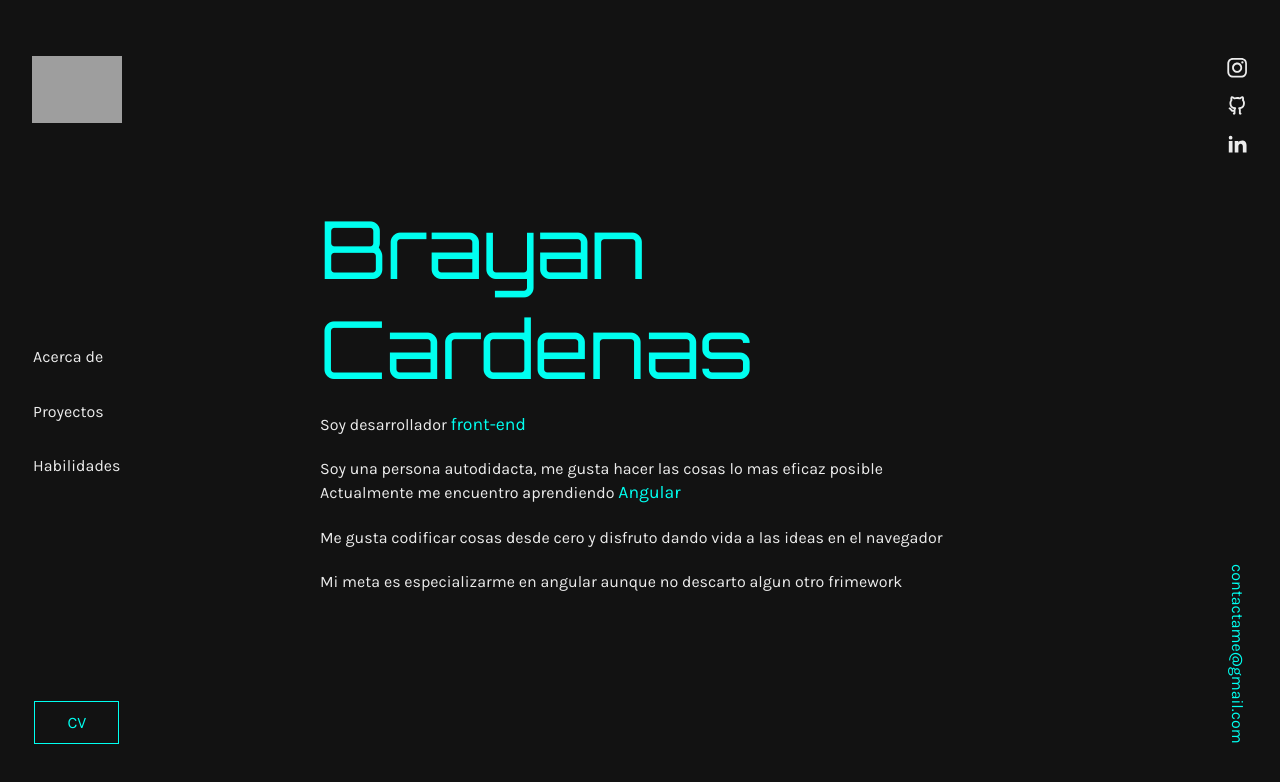
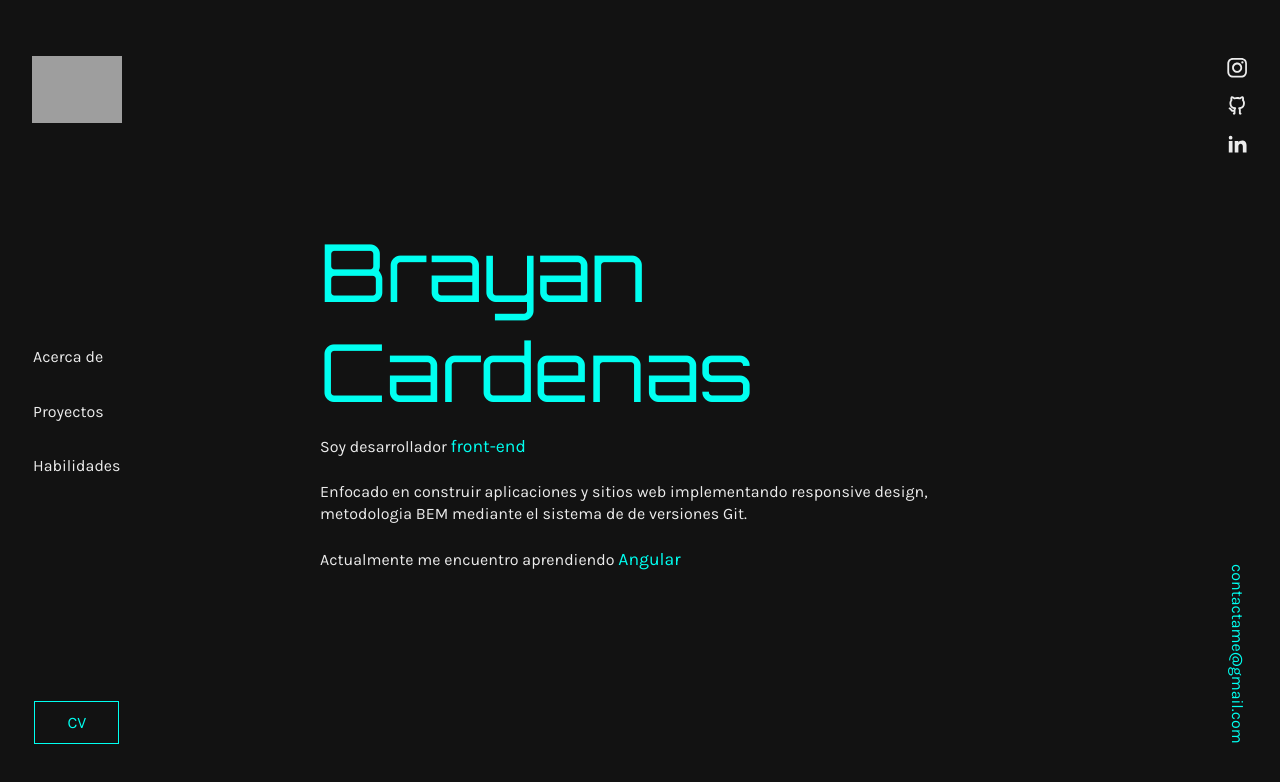
Before and after one commit to BrayanCardenas/Portafolio, an Angular app: page /home in a window 1280 px wide. Shown: the top 782 px of the page. Built offline with nearby package versions, Linux system fonts and the light colour scheme; grey boxes are pictures that could not be loaded.

Commit message:
Texto Home

```diff
--- a/src/app/components/home/home.component.html
+++ b/src/app/components/home/home.component.html
@@ -2,11 +2,7 @@
     <h1 class="home__h1">Brayan Cardenas</h1>
     <p class="home__p">Soy desarrollador <span>front-end</span>
     <br><br>
-    Soy una persona autodidacta, me gusta hacer las cosas lo mas eficaz posible<br>
+    Enfocado en construir aplicaciones y sitios web implementando responsive design,  metodologia BEM  mediante el sistema de de versiones Git.<br><br>
     Actualmente me encuentro aprendiendo <span>Angular</span>
-    <br><br>
-    Me gusta codificar cosas desde cero y disfruto dando vida a las ideas en el navegador
-    <br><br>
-    Mi meta es especializarme en angular aunque no descarto algun otro frimework
     </p>
 </article>
--- a/src/app/components/works/works.component.html
+++ b/src/app/components/works/works.component.html
@@ -12,8 +12,8 @@
                 <img src="{{work.img}}" alt="{{work.name}}">
 
                 <div class="group__button hover">
-                    <a href="{{work.url}}" target="_blank" rel=”noopener noreferrer”>Web</a>
-                    <a href="{{work.github}}" target="_blank" rel=”noopener noreferrer”>Info</a>
+                    <a href="{{work.url}}" target="_blank" rel="noopener noreferrer">Web</a>
+                    <a href="{{work.github}}" target="_blank" rel="noopener noreferrer">Info</a>
                 </div>
 
             </div>
```
